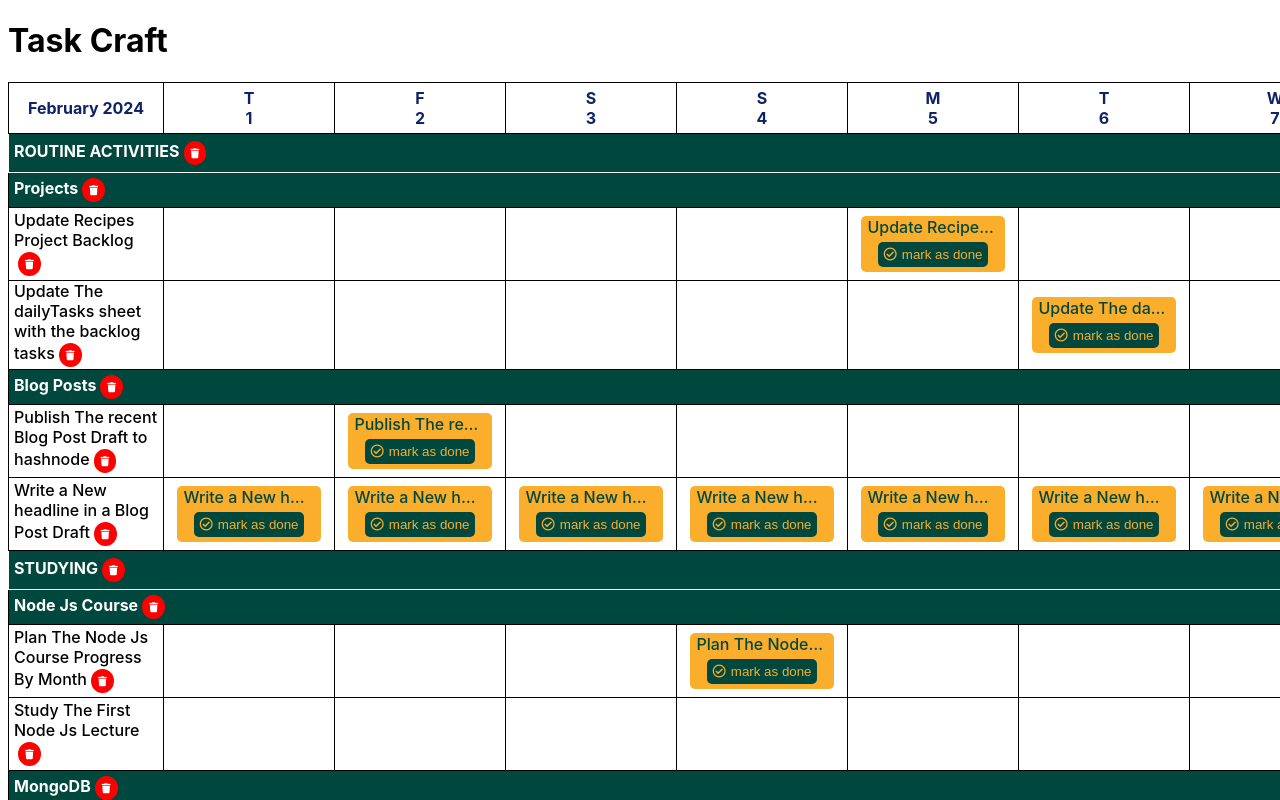
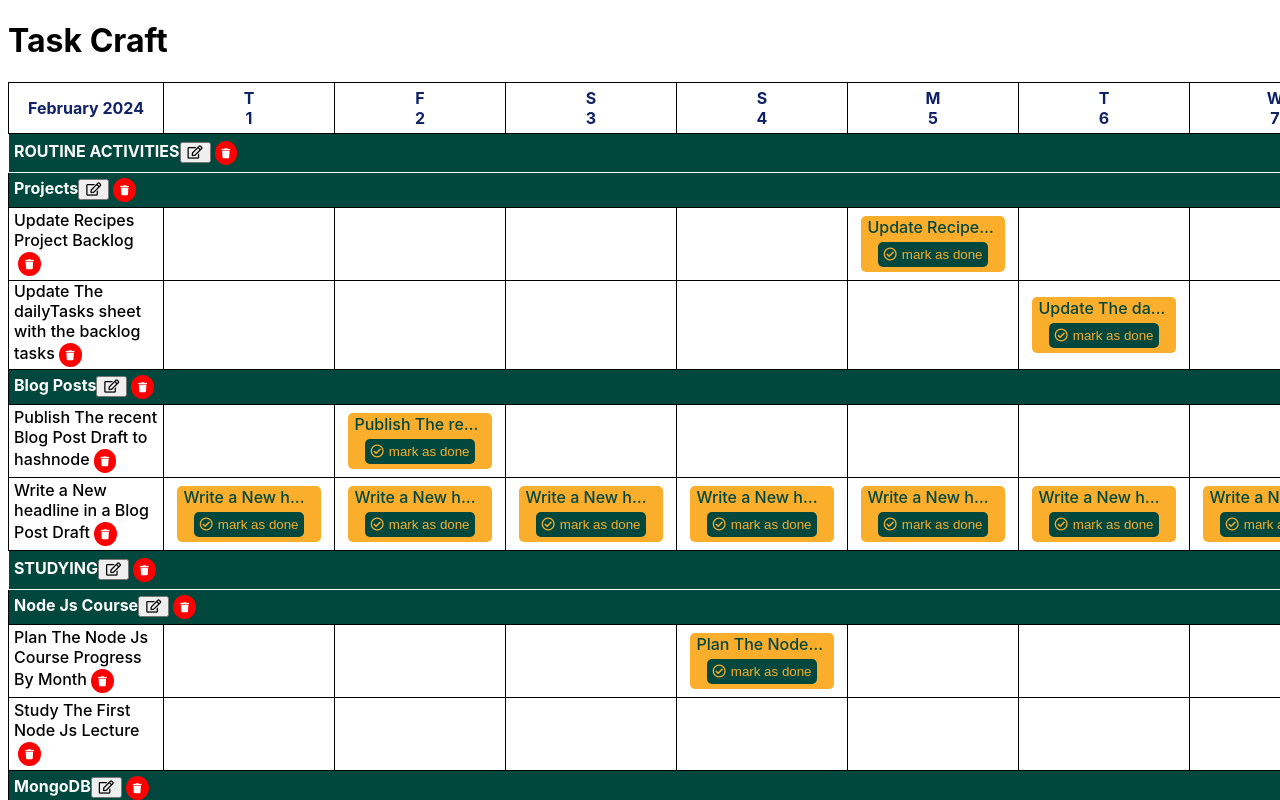
Before and after one commit to chingu-voyages/v47-tier2-team-11, a React (Vite) app in the folder task-craft/: page / in a window 1280 px wide. Shown: the top 800 px of the page. Built offline with nearby package versions, Linux system fonts and the light colour scheme.

Commit message:
Implement edit function for Category and Activity Name

```diff
--- a/task-craft/src/components/Activity.jsx
+++ b/task-craft/src/components/Activity.jsx
@@ -5,6 +5,7 @@ const Activity = ({
   storedData,
   activityData,
   datesAndDays,
+  handleActivityEdit,
   handleActivityDelete,
 }) => {
   return (
@@ -21,6 +22,12 @@ const Activity = ({
             }}
           >
             {activityData.activityName}
+            <button
+              className="edit-button"
+              onClick={() => handleActivityEdit(activityData)}
+            >
+              <i class="far fa-edit"></i>
+            </button>
             <button
               className="delete-button"
               onClick={() => handleActivityDelete(activityData)}
--- a/task-craft/src/components/Category.jsx
+++ b/task-craft/src/components/Category.jsx
@@ -42,6 +42,48 @@ const Category = ({ data, datesAndDays }) => {
     }
   };
 
+  const handleCategoryEdit = (category) => {
+    const newName = window.prompt(
+      `Edit category name for "${category.categoryName}":`,
+      category.categoryName
+    );
+
+    if (newName !== null) {
+      const updatedCategories = categories.map((storedCategory) =>
+        storedCategory.id === category.id
+          ? { ...storedCategory, categoryName: newName }
+          : storedCategory
+      );
+
+      setCategories(updatedCategories);
+    }
+  };
+
+  const handleActivityEdit = (activity) => {
+    const newName = window.prompt(
+      `Edit activity name for "${activity.activityName}":`,
+      activity.activityName
+    );
+
+    if (newName !== null) {
+      const updatedCategories = categories.map((storedCategory) => {
+        const updatedActivities = storedCategory.activityTypes.map(
+          (storedActivity) =>
+            storedActivity.id === activity.id
+              ? { ...storedActivity, activityName: newName }
+              : storedActivity
+        );
+
+        return {
+          ...storedCategory,
+          activityTypes: updatedActivities,
+        };
+      });
+
+      setCategories(updatedCategories);
+    }
+  };
+
   return (
     <>
       {categories.map((category) => (
@@ -59,6 +101,12 @@ const Category = ({ data, datesAndDays }) => {
             >
               {category.categoryName}
               <button
+                className="edit-button"
+                onClick={() => handleCategoryEdit(category)}
+              >
+                <i class="far fa-edit"></i>
+              </button>
+              <button
                 className="delete-button"
                 onClick={() => handleCategoryDelete(category)}
               >
@@ -73,6 +121,7 @@ const Category = ({ data, datesAndDays }) => {
               activityData={activity}
               datesAndDays={datesAndDays}
               handleActivityDelete={handleActivityDelete}
+              handleActivityEdit={handleActivityEdit}
             />
           ))}
         </React.Fragment>
```
